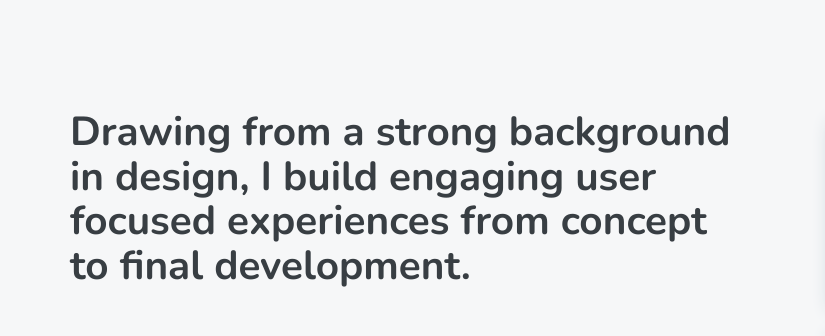
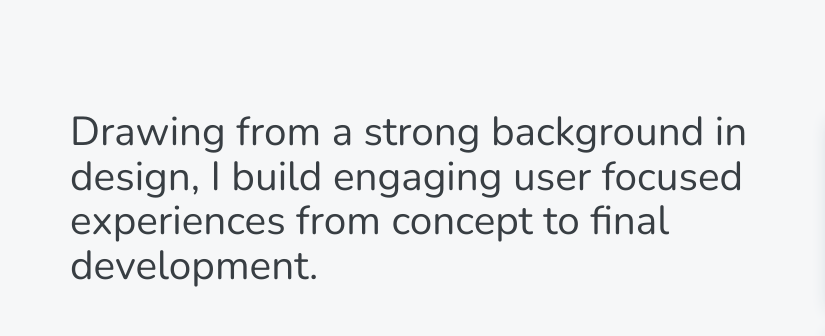
Before and after one commit to zremboldt/personal-site, a Gatsby site: page / in a window 1280 px wide. Shown: the part 240-576 px from the top of the page, 0-825 px from the left. Built offline with nearby package versions, Linux system fonts and the light colour scheme; Gatsby itself is replaced by a stand-in of ours.

Commit message:
font change

```diff
--- a/src/styles/index.sass
+++ b/src/styles/index.sass
@@ -21,15 +21,19 @@ $text: hsla(205, 9%, 24%, 1)
   height: $y
 
 // Text
-@import url('https://fonts.googleapis.com/css?family=Nunito:400,700')
+@import url('https://fonts.googleapis.com/css?family=Nunito:200,400,700')
+// @import url('https://fonts.googleapis.com/css?family=Farsan|Shrikhand')
 
 h1, h3, p, a, ul, li
   color: $text
   font-family: 'Nunito', sans-serif
   list-style: none
 
-h1, h2, h3, h4, h5, h6
+h2, h3, h4, h5, h6
   font-weight: 700
+  // font-family: 'Shrikhand', cursive
+h1
+  font-weight: 200
 
 a
   cursor: pointer
@@ -194,7 +198,7 @@ main
     background-color: $l1
     border-radius: 5px
     box-shadow: 0 10px 20px -2px $border
-    transition: opacity 0.3s ease-in-out
+    transition: opacity 0.2s ease-in-out
 
   &:hover:after
     opacity: 0
```
